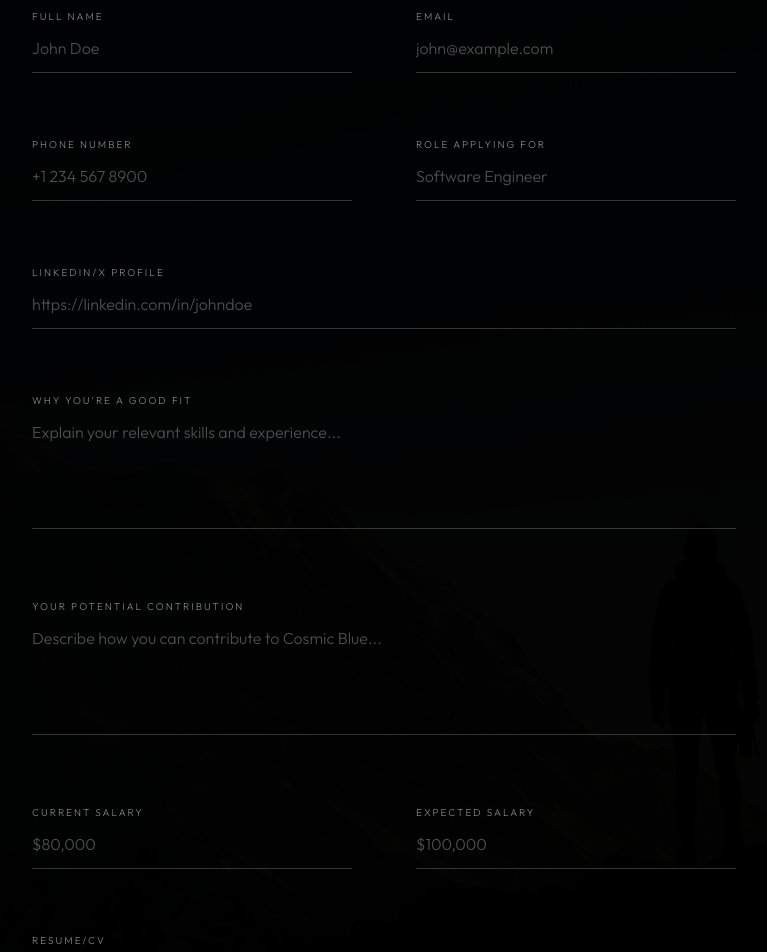
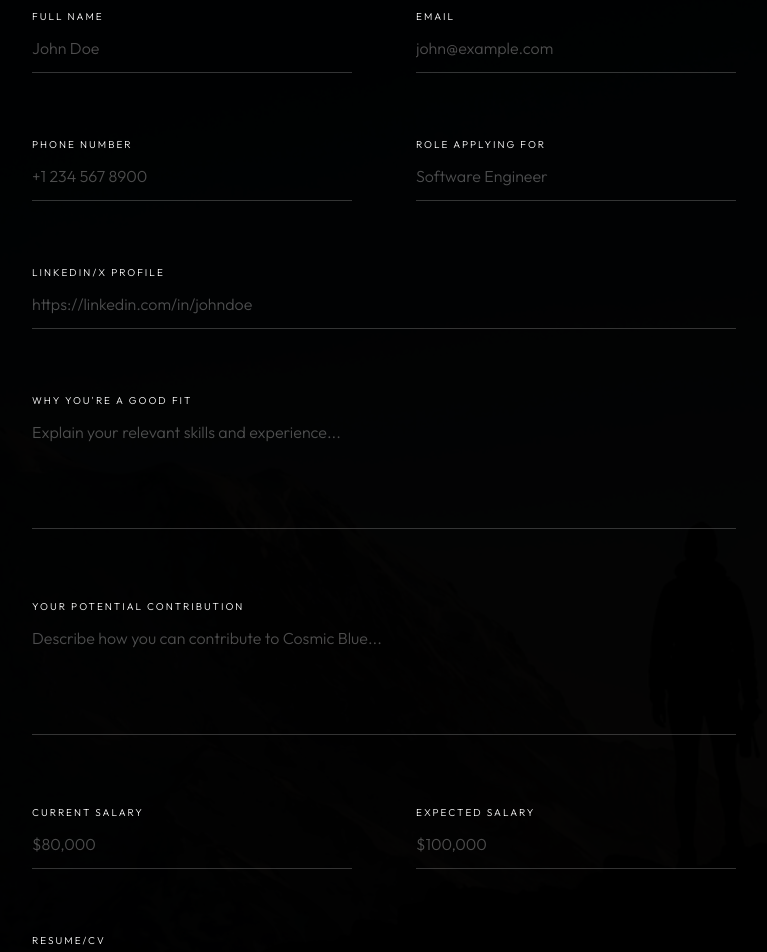
Before and after one commit to Ashwin-07-03/Cosmic-Blue, a Next.js app: page /careers in a window 1280 px wide. Shown: the part 1020-1972 px from the top of the page, without its empty margins (256-1023 px from the left). Built offline with nearby package versions, Linux system fonts and the light colour scheme.

Commit message:
Update form labels to full white to match APPLY heading

```diff
--- a/src/app/careers/CareersClient.tsx
+++ b/src/app/careers/CareersClient.tsx
@@ -169,7 +169,7 @@ export default function CareersClient() {
                         {/* Row 1: Name & Email */}
                         <div className="grid grid-cols-1 md:grid-cols-2 gap-16">
                             <div>
-                                <label htmlFor="fullName" className="block text-white/50 text-[10px] font-light mb-3 uppercase tracking-[0.2em]">
+                                <label htmlFor="fullName" className="block text-white text-[10px] font-light mb-3 uppercase tracking-[0.2em]">
                                     Full Name
                                 </label>
                                 <input
@@ -185,7 +185,7 @@ export default function CareersClient() {
                             </div>
 
                             <div>
-                                <label htmlFor="email" className="block text-white/50 text-[10px] font-light mb-3 uppercase tracking-[0.2em]">
+                                <label htmlFor="email" className="block text-white text-[10px] font-light mb-3 uppercase tracking-[0.2em]">
                                     Email
                                 </label>
                                 <input
@@ -204,7 +204,7 @@ export default function CareersClient() {
                         {/* Row 2: Phone & Role */}
                         <div className="grid grid-cols-1 md:grid-cols-2 gap-16">
                             <div>
-                                <label htmlFor="phone" className="block text-white/50 text-[10px] font-light mb-3 uppercase tracking-[0.2em]">
+                                <label htmlFor="phone" className="block text-white text-[10px] font-light mb-3 uppercase tracking-[0.2em]">
                                     Phone Number
                                 </label>
                                 <input
@@ -220,7 +220,7 @@ export default function CareersClient() {
                             </div>
 
                             <div>
-                                <label htmlFor="role" className="block text-white/50 text-[10px] font-light mb-3 uppercase tracking-[0.2em]">
+                                <label htmlFor="role" className="block text-white text-[10px] font-light mb-3 uppercase tracking-[0.2em]">
                                     Role Applying For
                                 </label>
                                 <input
@@ -238,7 +238,7 @@ export default function CareersClient() {
 
                         {/* Row 3: LinkedIn/X Profile */}
                         <div>
-                            <label htmlFor="linkedinX" className="block text-white/50 text-[10px] font-light mb-3 uppercase tracking-[0.2em]">
+                            <label htmlFor="linkedinX" className="block text-white text-[10px] font-light mb-3 uppercase tracking-[0.2em]">
                                 LinkedIn/X Profile
                             </label>
                             <input
@@ -254,7 +254,7 @@ export default function CareersClient() {
 
                         {/* Row 4: Why Good Fit */}
                         <div>
-                            <label htmlFor="whyGoodFit" className="block text-white/50 text-[10px] font-light mb-3 uppercase tracking-[0.2em]">
+                            <label htmlFor="whyGoodFit" className="block text-white text-[10px] font-light mb-3 uppercase tracking-[0.2em]">
                                 Why You're a Good Fit
                             </label>
                             <textarea
@@ -271,7 +271,7 @@ export default function CareersClient() {
 
                         {/* Row 5: Contribution */}
                         <div>
-                            <label htmlFor="contribution" className="block text-white/50 text-[10px] font-light mb-3 uppercase tracking-[0.2em]">
+                            <label htmlFor="contribution" className="block text-white text-[10px] font-light mb-3 uppercase tracking-[0.2em]">
                                 Your Potential Contribution
                             </label>
                             <textarea
@@ -289,7 +289,7 @@ export default function CareersClient() {
                         {/* Row 6: Salary */}
                         <div className="grid grid-cols-1 md:grid-cols-2 gap-16">
                             <div>
-                                <label htmlFor="currentSalary" className="block text-white/50 text-[10px] font-light mb-3 uppercase tracking-[0.2em]">
+                                <label htmlFor="currentSalary" className="block text-white text-[10px] font-light mb-3 uppercase tracking-[0.2em]">
                                     Current Salary
                                 </label>
                                 <input
@@ -304,7 +304,7 @@ export default function CareersClient() {
                             </div>
 
                             <div>
-                                <label htmlFor="expectedSalary" className="block text-white/50 text-[10px] font-light mb-3 uppercase tracking-[0.2em]">
+                                <label htmlFor="expectedSalary" className="block text-white text-[10px] font-light mb-3 uppercase tracking-[0.2em]">
                                     Expected Salary
                                 </label>
                                 <input
@@ -321,7 +321,7 @@ export default function CareersClient() {
 
                         {/* Row 7: Resume Upload */}
                         <div>
-                            <label htmlFor="resume" className="block text-white/50 text-[10px] font-light mb-3 uppercase tracking-[0.2em]">
+                            <label htmlFor="resume" className="block text-white text-[10px] font-light mb-3 uppercase tracking-[0.2em]">
                                 Resume/CV
                             </label>
                             <div className="relative">
```
